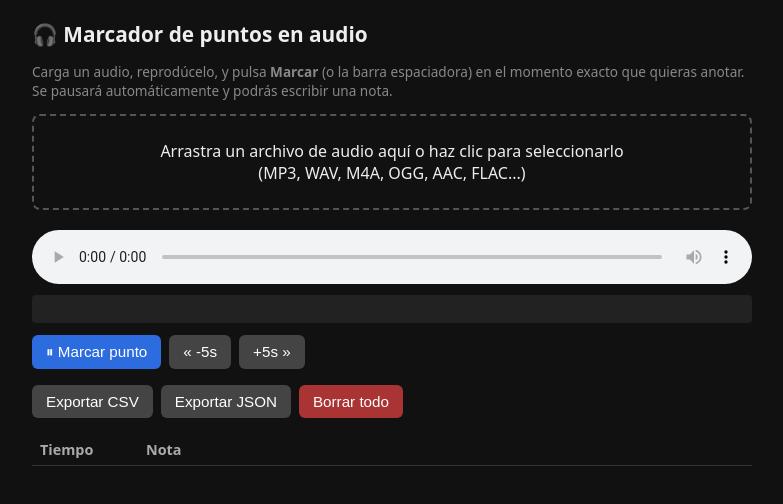
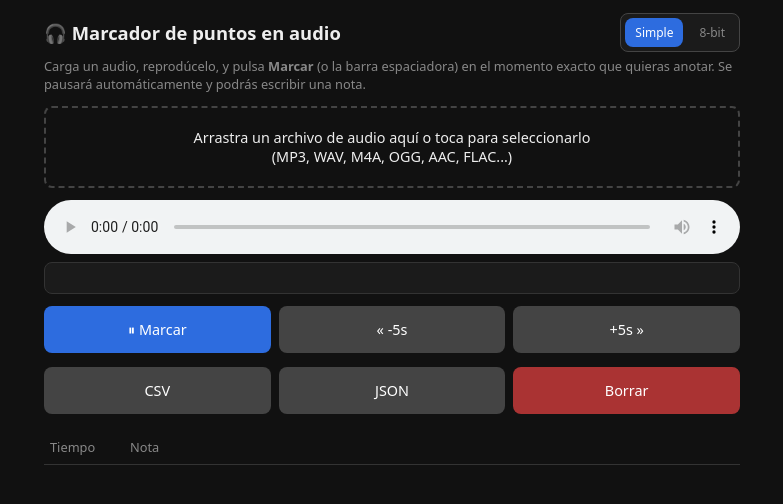
Before and after one commit to doctorgenoma/marcador-audio, a plain HTML site: page index.html in a window 1280 px wide. Shown: the whole page, without its empty margins (248-1031 px from the left). Drawn offline with Linux system fonts and the light colour scheme.

Commit message:
Add files via upload

```diff
--- a/index.html
+++ b/index.html
@@ -2,58 +2,254 @@
 <html lang="es">
 <head>
 <meta charset="UTF-8">
+<meta name="viewport" content="width=device-width, initial-scale=1, maximum-scale=1, viewport-fit=cover">
 <title>Marcador de Puntos en Audio</title>
 <style>
-  body { font-family: system-ui, Arial, sans-serif; background:#111; color:#eee; max-width:720px; margin:20px auto; padding:0 16px; }
-  h1 { font-size: 1.3rem; }
-  .drop { border:2px dashed #555; border-radius:8px; padding:24px; text-align:center; cursor:pointer; }
-  .drop.over { border-color:#4caf50; background:#1a2a1a; }
-  audio { width:100%; margin-top:12px; }
-  .bar-wrap { position:relative; height:28px; margin-top:6px; background:#222; border-radius:4px; }
-  .marker-tick { position:absolute; top:0; bottom:0; width:2px; background:#ffb300; cursor:pointer; }
-  .marker-tick:hover { width:4px; background:#ffd54f; }
-  .controls { display:flex; gap:8px; margin-top:12px; flex-wrap:wrap; }
-  button { background:#2d6cdf; color:#fff; border:none; padding:8px 14px; border-radius:6px; cursor:pointer; font-size:0.95rem; }
-  button.secondary { background:#444; }
-  button.danger { background:#a33; }
-  input[type=text] { flex:1; padding:8px; border-radius:6px; border:1px solid #444; background:#1b1b1b; color:#eee; min-width:150px; }
-  table { width:100%; border-collapse:collapse; margin-top:16px; font-size:0.9rem; }
-  th, td { border-bottom:1px solid #333; padding:6px 8px; text-align:left; }
-  th { color:#aaa; }
-  td.time { white-space:nowrap; color:#ffb300; cursor:pointer; }
-  .note-input { width:100%; background:transparent; border:none; color:#eee; }
-  .note-input:focus { outline:1px solid #2d6cdf; }
-  .hint { color:#888; font-size:0.85rem; margin-top:6px; }
-  .toolbar { display:flex; gap:8px; margin-top:16px; }
-  #errorBox { color:#ff6b6b; margin-top:8px; font-size:0.9rem; }
+  :root {
+    --bg: #111;
+    --fg: #eee;
+    --accent: #2d6cdf;
+    --accent2: #444;
+    --danger: #a33;
+    --marker: #ffb300;
+    --marker-hover: #ffd54f;
+    --border: #333;
+    --input-bg: #1b1b1b;
+    --input-border: #444;
+    --muted: #888;
+    --radius: 8px;
+    --font: system-ui, -apple-system, "Segoe UI", Roboto, Arial, sans-serif;
+  }
+
+  [data-theme="8bit"] {
+    --bg: #0f0f23;
+    --fg: #e0e0e0;
+    --accent: #ff2f6d;
+    --accent2: #2b2b52;
+    --danger: #ff2f6d;
+    --marker: #2fff9f;
+    --marker-hover: #7bffc4;
+    --border: #4a4a8a;
+    --input-bg: #1a1a3a;
+    --input-border: #4a4a8a;
+    --muted: #8888c0;
+    --radius: 0px;
+    --font: "Press Start 2P", "Courier New", monospace;
+  }
+
+  * { box-sizing: border-box; }
+
+  html, body { margin:0; padding:0; }
+
+  body {
+    font-family: var(--font);
+    background: var(--bg);
+    color: var(--fg);
+    max-width: 720px;
+    margin: 0 auto;
+    padding: 12px 12px 100px;
+    -webkit-text-size-adjust: 100%;
+  }
+
+  [data-theme="8bit"] body { image-rendering: pixelated; }
+
+  h1 {
+    font-size: 1.15rem;
+    line-height: 1.4;
+    margin: 8px 0;
+  }
+  [data-theme="8bit"] h1 {
+    font-size: 0.85rem;
+    text-shadow: 2px 2px 0 var(--accent2);
+  }
+
+  .topbar {
+    display: flex;
+    justify-content: space-between;
+    align-items: center;
+    gap: 8px;
+    flex-wrap: wrap;
+  }
+
+  .theme-toggle {
+    display: flex;
+    gap: 6px;
+    background: var(--input-bg);
+    padding: 4px;
+    border-radius: var(--radius);
+    border: 1px solid var(--input-border);
+  }
+  .theme-toggle button {
+    padding: 6px 10px;
+    font-size: 0.75rem;
+    background: transparent;
+    color: var(--muted);
+    border-radius: var(--radius);
+  }
+  .theme-toggle button.active {
+    background: var(--accent);
+    color: #fff;
+  }
+
+  .drop {
+    border: 2px dashed var(--input-border);
+    border-radius: var(--radius);
+    padding: 20px 12px;
+    text-align: center;
+    cursor: pointer;
+    font-size: 0.9rem;
+    transition: background 0.15s, border-color 0.15s;
+  }
+  .drop.over { border-color: #4caf50; background: #1a2a1a; }
+  [data-theme="8bit"] .drop { border-style: solid; }
+
+  #errorBox { color: #ff6b6b; margin-top: 8px; font-size: 0.85rem; word-break: break-word; }
+
+  .player-wrap {
+    width: 100%;
+    overflow: visible;
+    margin-top: 12px;
+  }
+
+  audio {
+    width: 100%;
+    display: block;
+    min-height: 40px;
+  }
+
+  .bar-wrap {
+    position: relative;
+    height: 32px;
+    margin-top: 8px;
+    background: var(--input-bg);
+    border-radius: var(--radius);
+    border: 1px solid var(--border);
+    touch-action: none;
+  }
+  .marker-tick {
+    position: absolute;
+    top: 0; bottom: 0;
+    width: 3px;
+    background: var(--marker);
+    cursor: pointer;
+  }
+  .marker-tick:hover, .marker-tick:active { width: 6px; background: var(--marker-hover); }
+
+  .controls {
+    display: grid;
+    grid-template-columns: repeat(3, 1fr);
+    gap: 8px;
+    margin-top: 12px;
+  }
+
+  button {
+    background: var(--accent);
+    color: #fff;
+    border: none;
+    padding: 12px 10px;
+    border-radius: var(--radius);
+    cursor: pointer;
+    font-size: 0.9rem;
+    font-family: inherit;
+    -webkit-tap-highlight-color: transparent;
+    touch-action: manipulation;
+  }
+  [data-theme="8bit"] button {
+    border: 3px solid #fff;
+    box-shadow: 3px 3px 0 #000;
+    font-size: 0.6rem;
+    padding: 12px 6px;
+  }
+  [data-theme="8bit"] button:active {
+    box-shadow: 1px 1px 0 #000;
+    transform: translate(2px, 2px);
+  }
+  button.secondary { background: var(--accent2); }
+  button.danger { background: var(--danger); }
+
+  input[type=text] {
+    width: 100%;
+    padding: 10px;
+    border-radius: var(--radius);
+    border: 1px solid var(--input-border);
+    background: var(--input-bg);
+    color: var(--fg);
+    font-size: 0.95rem;
+    font-family: inherit;
+  }
+  input[type=text]:focus { outline: 2px solid var(--accent); }
+
+  .toolbar {
+    display: grid;
+    grid-template-columns: repeat(3, 1fr);
+    gap: 8px;
+    margin-top: 14px;
+  }
+
+  .hint {
+    color: var(--muted);
+    font-size: 0.8rem;
+    margin-top: 4px;
+    line-height: 1.4;
+  }
+
+  table { width: 100%; border-collapse: collapse; margin-top: 16px; font-size: 0.88rem; }
+  th, td { border-bottom: 1px solid var(--border); padding: 8px 6px; text-align: left; vertical-align: middle; }
+  th { color: var(--muted); font-weight: 500; font-size: 0.8rem; }
+  td.time { white-space: nowrap; color: var(--marker); cursor: pointer; font-weight: bold; }
+  .note-input { width: 100%; background: transparent; border: none; color: var(--fg); font-size: 0.9rem; padding: 4px 2px; }
+  .note-input:focus { outline: 1px solid var(--accent); }
+  td.del-cell { width: 36px; text-align: center; }
+  td.del-cell button { padding: 6px 8px; font-size: 0.85rem; }
+
+  @media (max-width: 420px) {
+    h1 { font-size: 1rem; }
+    [data-theme="8bit"] h1 { font-size: 0.7rem; }
+    .controls, .toolbar { grid-template-columns: 1fr 1fr; }
+    table { font-size: 0.8rem; }
+    th, td { padding: 6px 4px; }
+  }
+
+  @media (hover: none) {
+    button { padding: 14px 10px; }
+  }
 </style>
 </head>
-<body>
+<body data-theme="simple">
 
-<h1>🎧 Marcador de puntos en audio</h1>
+<div class="topbar">
+  <h1>🎧 Marcador de puntos en audio</h1>
+  <div class="theme-toggle">
+    <button id="themeSimple" class="active">Simple</button>
+    <button id="theme8bit">8-bit</button>
+  </div>
+</div>
+
 <p class="hint">Carga un audio, reprodúcelo, y pulsa <strong>Marcar</strong> (o la barra espaciadora) en el momento exacto que quieras anotar. Se pausará automáticamente y podrás escribir una nota.</p>
 
-<div class="drop" id="drop">Arrastra un archivo de audio aquí o haz clic para seleccionarlo<br>(MP3, WAV, M4A, OGG, AAC, FLAC...)</div>
+<div class="drop" id="drop">Arrastra un archivo de audio aquí o toca para seleccionarlo<br>(MP3, WAV, M4A, OGG, AAC, FLAC...)</div>
 <input type="file" id="fileInput" accept="audio/*,.mp3,.wav,.m4a,.ogg,.aac,.flac" style="display:none">
 <div id="errorBox"></div>
 
-<audio id="player" controls></audio>
+<div class="player-wrap">
+  <audio id="player" controls playsinline></audio>
+</div>
 <div class="bar-wrap" id="barWrap"></div>
 
 <div class="controls">
-  <button id="markBtn">⏸ Marcar punto</button>
+  <button id="markBtn">⏸ Marcar</button>
   <button id="backBtn" class="secondary">« -5s</button>
   <button id="fwdBtn" class="secondary">+5s »</button>
 </div>
 
 <div class="toolbar">
-  <button id="exportCsv" class="secondary">Exportar CSV</button>
-  <button id="exportJson" class="secondary">Exportar JSON</button>
-  <button id="clearAll" class="danger">Borrar todo</button>
+  <button id="exportCsv" class="secondary">CSV</button>
+  <button id="exportJson" class="secondary">JSON</button>
+  <button id="clearAll" class="danger">Borrar</button>
 </div>
 
 <table>
-  <thead><tr><th style="width:90px">Tiempo</th><th>Nota</th><th style="width:40px"></th></tr></thead>
+  <thead><tr><th style="width:80px">Tiempo</th><th>Nota</th><th style="width:36px"></th></tr></thead>
   <tbody id="markerTable"></tbody>
 </table>
 
@@ -154,10 +350,10 @@ function renderMarkers() {
     input.addEventListener('input', () => { m.note = input.value; });
 
     const tdDel = document.createElement('td');
+    tdDel.className = 'del-cell';
     const delBtn = document.createElement('button');
     delBtn.textContent = '✕';
     delBtn.className = 'danger';
-    delBtn.style.padding = '4px 8px';
     delBtn.addEventListener('click', () => { markers.splice(i,1); renderMarkers(); });
 
     tdNote.appendChild(input);
@@ -204,6 +400,19 @@ function downloadBlob(content, filename, type) {
   document.body.appendChild(a); a.click(); document.body.removeChild(a);
   URL.revokeObjectURL(url);
 }
+
+const themeSimpleBtn = document.getElementById('themeSimple');
+const theme8bitBtn = document.getElementById('theme8bit');
+function setTheme(theme) {
+  document.body.setAttribute('data-theme', theme);
+  themeSimpleBtn.classList.toggle('active', theme === 'simple');
+  theme8bitBtn.classList.toggle('active', theme === '8bit');
+  localStorage.setItem('marcador_theme', theme);
+}
+themeSimpleBtn.addEventListener('click', () => setTheme('simple'));
+theme8bitBtn.addEventListener('click', () => setTheme('8bit'));
+const savedTheme = localStorage.getItem('marcador_theme');
+if (savedTheme) setTheme(savedTheme);
 </script>
 </body>
 </html>
```
